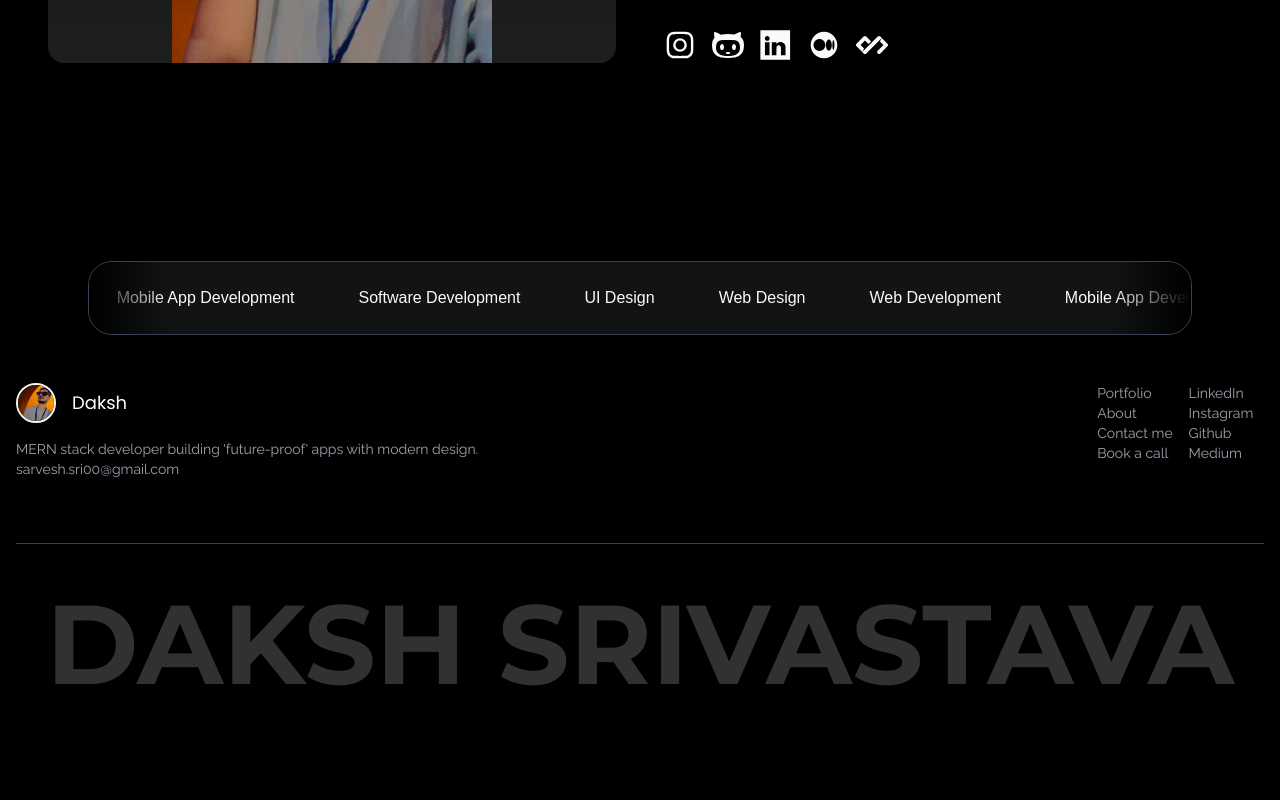
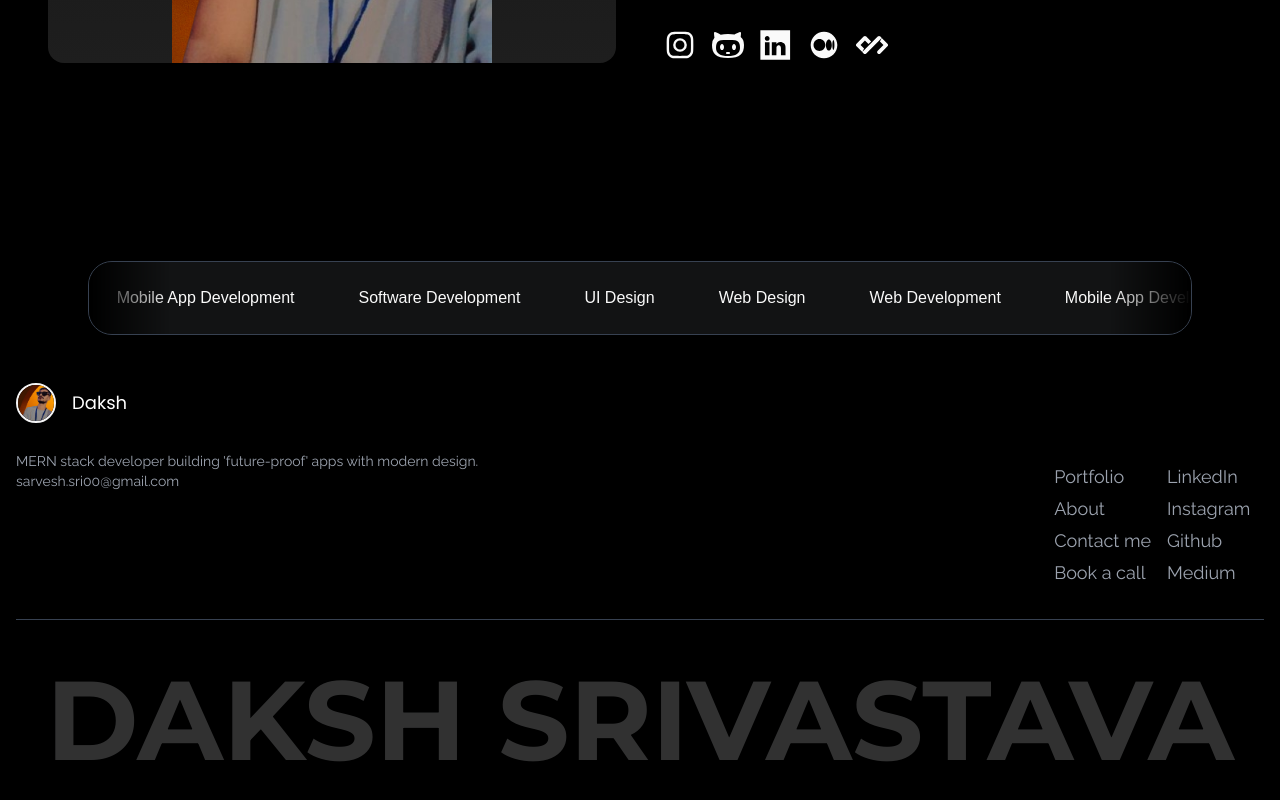
Before and after one commit to blackcave0/portfolio_nextjs, a Next.js app: page /about in a window 1280 px wide. Shown: the part 699-1499 px from the top of the page. Before the commit the page ends 1475 px from the top, so only its background shows below. Built offline with nearby package versions, Linux system fonts and the light colour scheme; a web font is replaced by a local one.

Commit message:
Refactor footer component: update text styles and layout for improved aesthetics and readability

```diff
--- a/src/components/Footer/Footer.js
+++ b/src/components/Footer/Footer.js
@@ -21,28 +21,35 @@ const Footer = () => {
                 {PersonalData.name}{" "}
               </h4>
             </div>
-            <div className="text-sm text-gray-400 mt-4">
-              <p className="text-xxs md:text-xs font-opensans lg:text-sm text-gray-400">
+            <div className="text-sm text-gray-400 lg:mt-7">
+              <p className="font-opensans text-sm text-gray-400">
                 MERN stack developer building 'future-proof' apps with modern
                 design.
               </p>
-              <p className="text-xxs md:text-xs font-opensans lg:text-sm text-gray-400">
+              <p className="font-opensans text-sm text-gray-400">
                 {PersonalData.email}
               </p>
             </div>
           </div>
 
           {/* Links */}
-          <div className="grid grid-cols-2 md:grid-cols-2 gap-4">
+          <div className="mt-[5rem]">
+            <div className="grid grid-cols-2 md:grid-cols-2 gap-4 ">
               <div>
-              <ul className="text-xxs md:text-xs lg:text-sm font-opensans text-gray-400">
+                <ul className="text-lg font-opensans flex flex-col gap-1 text-gray-400">
                   <li>
-                  <a href="#" className="hover:text-blue-500 transition-colors">
+                    <a
+                      href="#"
+                      className="hover:text-blue-500 transition-colors"
+                    >
                       Portfolio
                     </a>
                   </li>
                   <li>
-                  <a href="#" className="hover:text-blue-500 transition-colors">
+                    <a
+                      href="#"
+                      className="hover:text-blue-500 transition-colors"
+                    >
                       About
                     </a>
                   </li>
@@ -65,7 +72,7 @@ const Footer = () => {
                 </ul>
               </div>
               <div>
-              <ul className="text-xxs md:text-xs lg:text-sm text-gray-400">
+                <ul className="text-lg text-gray-400 flex flex-col gap-1">
                   <li>
                     <a
                       href={PersonalData.social.linkedin}
@@ -102,6 +109,7 @@ const Footer = () => {
               </div>
             </div>
           </div>
+        </div>
 
         {/* Copyright and Credits */}
         <div className="mt-8 pt-4 text-center md:text-left text-xxs text-gray-400 border-t border-gray-700 flex flex-col md:flex-row justify-center items-center">
```
Lines whose indentation alone changed are shown as unchanged.
